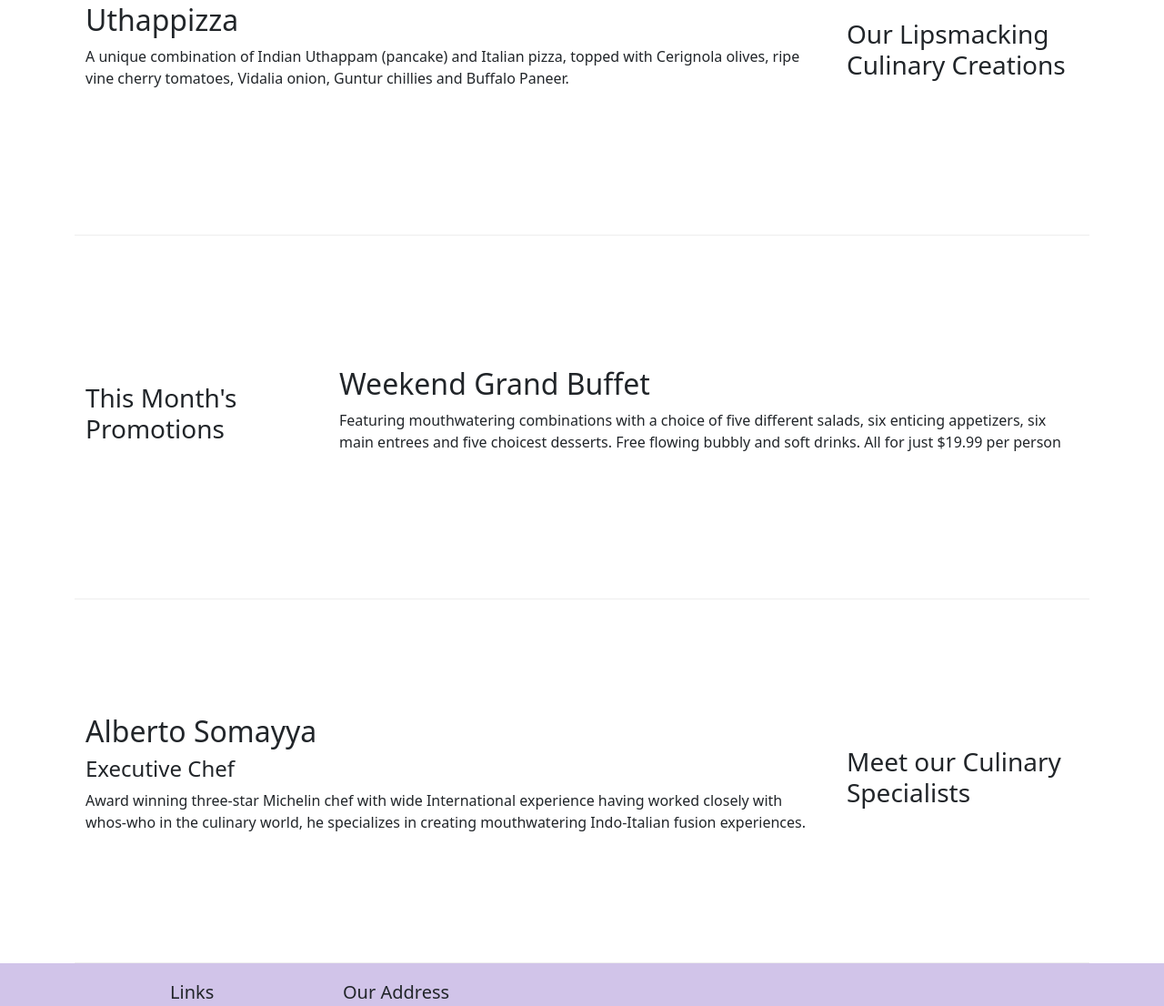
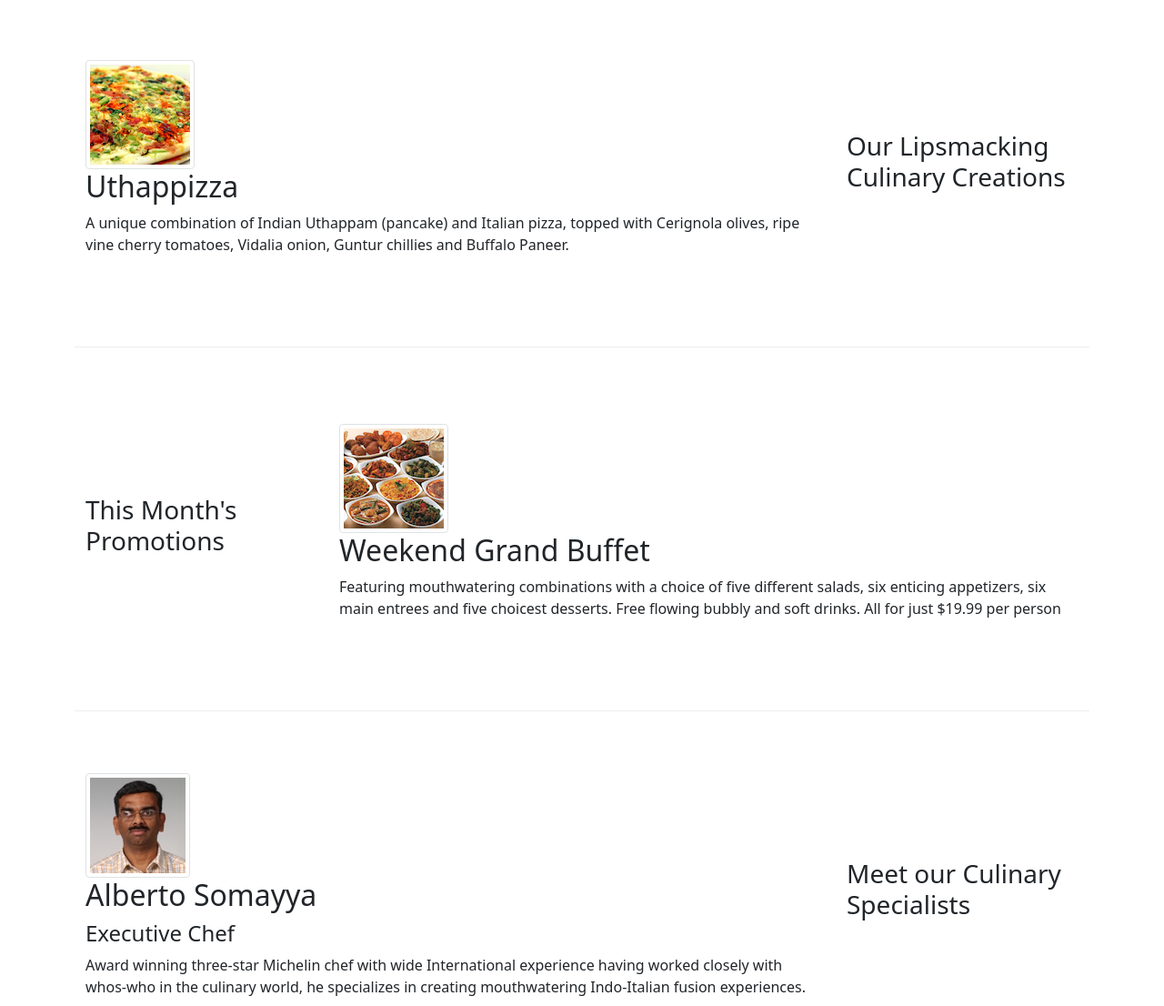
Before and after one commit to Sujithkumar72/courseraFrontEnd, a website: page index.html in a window 1280 px wide. Shown: the part 475-1581 px from the top of the page at 91% size. Drawn offline with nearby package versions, Linux system fonts and the light colour scheme.

Commit message:
Media Objects

```diff
--- a/index.html
+++ b/index.html
@@ -23,7 +23,7 @@
                 </span>
             </button>
 
-            <a class="navbar-brand" href="#">Ristorante Con Fusion</a>
+            <a class="navbar-brand mr-auto" href="#"><img src="img/logo.png" height="30" width="41"></a>
 
             <div class="collapse navbar-collapse" id="Navbar">
                 <ul class="navbar-nav mr-auto">
@@ -42,7 +42,8 @@
                     <h1>Ristorante con Fusion</h1>
                     <p>We take inspiration from the World's best cuisines, and create a unique fusion experience. Our lipsmacking creations will tickle your culinary senses!</p>
                 </div>
-                <div class="col-12 col-sm">
+                <div class="col-12 col-sm align-self-center">
+                    <img src="img/logo.png" class="img-fluid">
                 </div>
             </div>
         </div>
@@ -54,8 +55,13 @@
                 <h3>Our Lipsmacking Culinary Creations</h3>
             </div>
             <div class="col col-sm col-md order-sm-first">
-                <h2>Uthappizza</h2>
-                <p>A unique combination of Indian Uthappam (pancake) and Italian pizza, topped with Cerignola olives, ripe vine cherry tomatoes, Vidalia onion, Guntur chillies and Buffalo Paneer.</p>
+                <div class="media">
+                    <img class="d-flex mr-3 img-thumbnail align-self-center" src="img/uthappizza.png" alt="Uthappizza">
+                    <div class ="media-body">
+                        <h2 class="mt-0">Uthappizza</h2>
+                        <p class="d-none d-sm-block">A unique combination of Indian Uthappam (pancake) and Italian pizza, topped with Cerignola olives, ripe vine cherry tomatoes, Vidalia onion, Guntur chillies and Buffalo Paneer.</p>
+                     </div>
+                </div>
             </div>
         </div>
 
@@ -65,8 +71,14 @@
                 <h3>This Month's Promotions</h3>
             </div>
             <div class="col col-sm col-md">
-                <h2>Weekend Grand Buffet</h2>
-                <p>Featuring mouthwatering combinations with a choice of five different salads, six enticing appetizers, six main entrees and five choicest desserts. Free flowing bubbly and soft drinks. All for just $19.99 per person </p>
+                <div class="media">
+                    <img src="img/buffet.png" class="img-thumbnail align-self-center mr-3 d-flex" alt="buffet">
+                    <div class="media-body">
+                        <h2 class="mt-0">Weekend Grand Buffet</h2>
+                <p class="d-none d-sm-block">Featuring mouthwatering combinations with a choice of five different salads, six enticing appetizers, six main entrees and five choicest desserts. Free flowing bubbly and soft drinks. All for just $19.99 per person </p>
+                    </div>
+                </div>
+
             </div>
         </div>
 
@@ -75,9 +87,15 @@
                 <h3>Meet our Culinary Specialists</h3>
             </div>
             <div class="col col-sm col-md order-sm-first">
-                <h2>Alberto Somayya</h2>
-                <h4>Executive Chef</h4>
-                <p>Award winning three-star Michelin chef with wide International experience having worked closely with whos-who in the culinary world, he specializes in creating mouthwatering Indo-Italian fusion experiences. </p>
+                <div class="media">
+                    <img src="img/alberto.png" class="d-flex mr-3 img-thumbnail align-self-center media-left" alt="alberto">
+                    <div class="media-body media-right">
+                        <h2>Alberto Somayya</h2>
+                        <h4 class="mt-0">Executive Chef</h4>
+                        <p class="d-none d-sm-block">Award winning three-star Michelin chef with wide International experience having worked closely with whos-who in the culinary world, he specializes in creating mouthwatering Indo-Italian fusion experiences. </p>
+                    </div>
+                </div>
+
             </div>
         </div>
     </div>
```
Also changed, not shown: img/alberto.png (added), img/buffet.png (added), img/logo.png (added), img/uthappizza.png (added), 1 other file.
